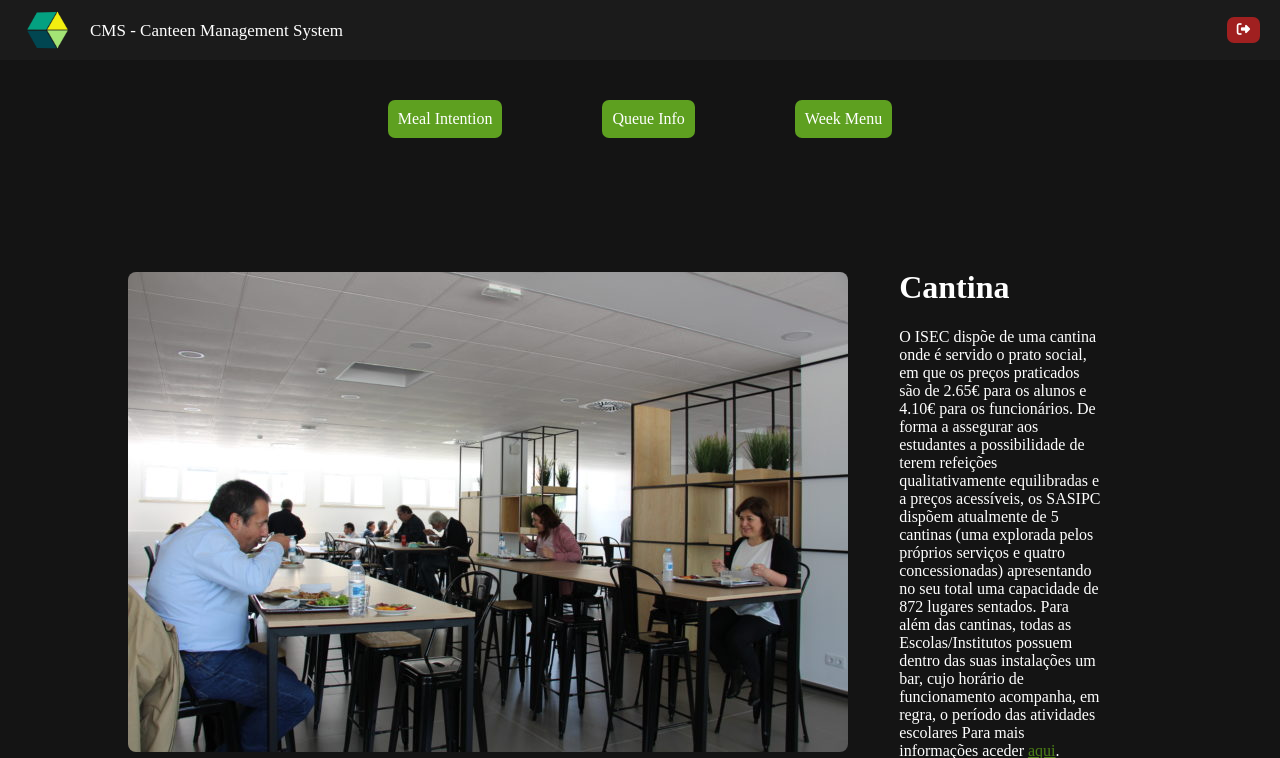
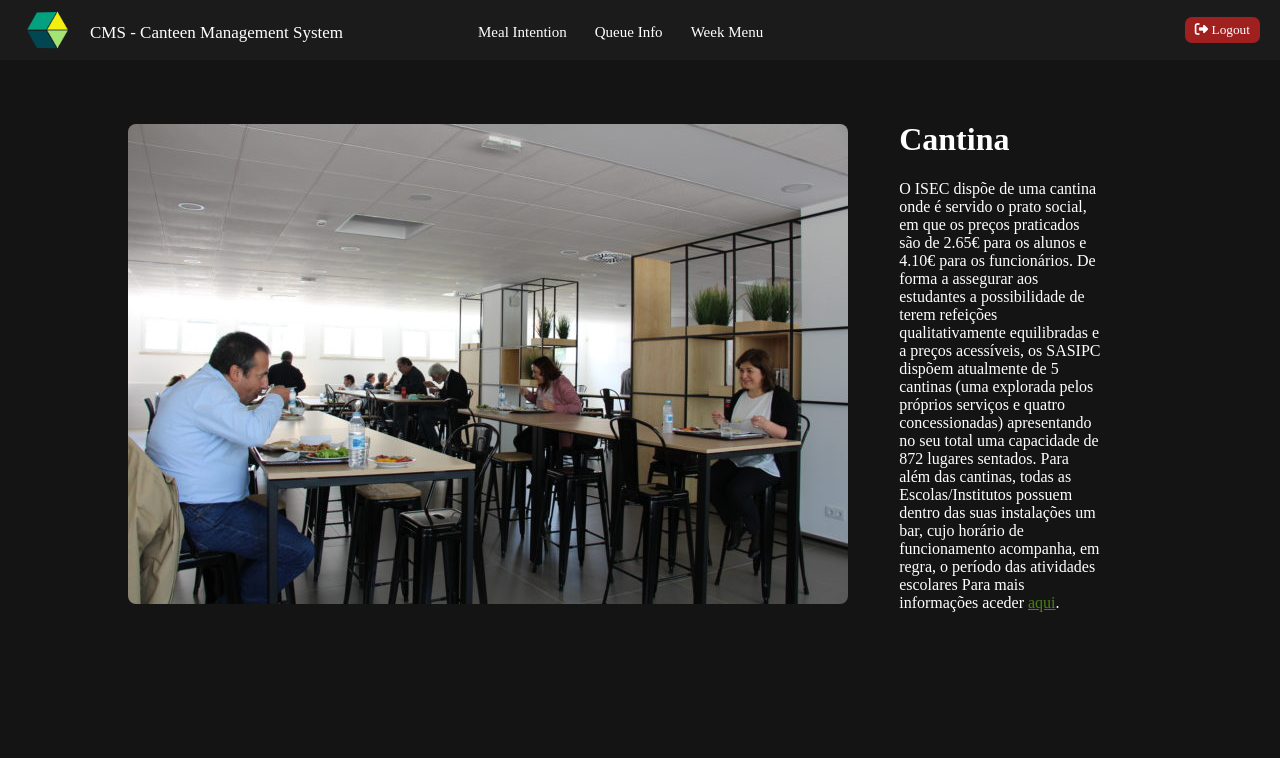
Before and after one commit to Asuryu/GPS, a Flask app: template src/templates/index.html in a window 1280 px wide. Shown: the top 758 px of the page. After the commit the page ends 612 px from the top, so only its background shows below. Run offline with Flask 2, Linux system fonts and the light colour scheme; the template is opened without the code that fills it, so the values that code supplies are empty; data comes from the database, SQL or seed files in the repository; some libraries are stand-ins or nearby versions; some web fonts are replaced.

Commit message:
Moving navbar to every page

```diff
--- a/src/static/css/index.css
+++ b/src/static/css/index.css
@@ -39,34 +39,11 @@ header .logo h {
     left: 70px;
     width: 400px;
     top: 50%;
-    transform: translate(0%, -50%);
+    transform: translate(0%, calc(-50% + 2px));
     padding: 0;
     margin: 0;
     font-family: AdiNeueRegular;
     font-size: 17px;
-}
-
-.logout{
-    position: absolute;
-    top: 50%;
-    right: 20px;
-    transform: translate(0%, -50%);
-    display: flex;
-    flex-direction: line;
-    font-family: AdiNeueRegular;
-    text-decoration: none;
-    border: none;
-    color: white;
-}
-
-.logout a{
-    text-decoration: none;
-    display: block;
-    color: white;
-}
-
-.logout:hover {
-    background-color: #7f1616;
 }
 
 body {
@@ -79,43 +56,6 @@ body {
     flex-direction: column;
     align-items: center;
 }
-
-.buttons{
-    display: flex;
-    flex-direction: row;
-}
-
-.button {
-    font-family: AdiNeueRegular;
-    margin-top: 100px;
-    margin-bottom: 100px;
-    margin-left: 50px;
-    margin-right: 50px;
-    display: block;
-    padding: 5px;
-    margin-bottom: 10px;
-    border: none;
-    border-radius: 7px;
-    font-size: 10px;
-    background-color: #5ea020;
-    color: white;
-}
-
-.button a {
-    text-decoration: none;
-    display: block;
-    padding: 5px;
-    border: none;
-    border-radius: 7px;
-    font-size: 16px;
-    background-color: #5ea020;
-    color: white;
-}
-
-.button:hover {
-    background-color: #4c7f16;
-}
-
 
 * {
     box-sizing: border-box;
--- a/src/static/css/main.css
+++ b/src/static/css/main.css
@@ -35,7 +35,6 @@ header .logo{
 header .logo h{
     position: absolute;
     color: white;
-    left: 70px;
     width: 400px;
     top: 50%;
     transform: translate(0%, -50%);
@@ -96,3 +95,47 @@ button, input[type="submit"]{
     color: white;
     border-radius: 8px;
 }
+
+.links {
+    position: relative;
+    display: flex;
+    top: 2px;
+    left: 430px;
+    flex-direction: row;
+    width: 100%;
+    margin-top: 100px;
+    margin-bottom: 100px;
+}
+.links a{
+    text-decoration: none;
+    margin-left: 28px;
+    color: white;
+    font-size: 15px;
+    font-family: AdiNeueRegular;
+}
+.links a:hover{
+    color: #5ea020;
+}
+
+.logout{
+    position: absolute;
+    top: 50%;
+    right: 20px;
+    transform: translate(0%, -50%);
+    display: flex;
+    flex-direction: line;
+    font-family: AdiNeueRegular;
+    text-decoration: none;
+    border: none;
+    color: white;
+}
+
+.logout a{
+    text-decoration: none;
+    display: block;
+    color: white;
+}
+
+.logout:hover {
+    background-color: #7f1616;
+}
--- a/src/templates/index.html
+++ b/src/templates/index.html
@@ -16,33 +16,20 @@
             <img src="static/images/CMSLogo.png" alt="logo">
             <h>CMS - Canteen Management System</h>
         </div>
+        <div class="links">
+            <a href="/meal">Meal Intention</a>
+            <a href="/queue">Queue Info</a>
+            <a href="/menu">Week Menu</a>
+            {% if role == "admin" %}
+            <a href="/admin_manager">Admin manager</a>
+            <a href="/menu_update">Menu Update</a>
+            <a href="/statistics">Statistics</a>
+            {% endif %}
+        </div>
         <button class="button-negative logout">
-            <a href="/logout"><i class="fa-solid fa-right-from-bracket"></i></a>
+            <a href="/logout"><i class="fa-solid fa-right-from-bracket"></i> Logout</a>
         </button>
     </header>
-    <container class="buttons">
-
-        <button class="button">
-            <a href="/meal">Meal Intention</a>
-        </button>
-        <button class="button">
-            <a href="/queue">Queue Info</a>
-        </button>
-        <button class="button">
-            <a href="/menu">Week Menu</a>
-        </button>
-        {% if role == "admin" %}
-        <button class="button">
-            <a href="/admin_manager">Admin manager</a>
-        </button>
-        <button class="button">
-            <a href="/menu_update">Menu Update</a>
-        </button>
-        <button class="button">
-            <a href="/statistics">Statistics</a>
-        </button>
-        {% endif %}
-    </container>
     <container class="imageAndText">
        <img style="border-radius: 8px;" src="static/images/food.jpeg" alt="food">
          <div class="text">
--- a/src/templates/meal.html
+++ b/src/templates/meal.html
@@ -4,8 +4,10 @@
     <meta charset="UTF-8">
     <meta http-equiv="X-UA-Compatible" content="IE=edge">
     <meta name="viewport" content="width=device-width, initial-scale=1.0">
+    <link rel="stylesheet" href="static/css/main.css">
     <link rel="stylesheet" href="static/css/meal.css">
     <link rel="icon" type="image/x-icon" href="static/images/favicon.ico">
+    <script src="https://kit.fontawesome.com/a1c321da30.js" crossorigin="anonymous"></script>
     <script src="https://ajax.googleapis.com/ajax/libs/jquery/3.6.1/jquery.min.js"></script>
     <script src="static/js/meal.js"></script>
     <title>CMS - Meal Intention</title>
```
Also changed, not shown: src/static/css/login.css (+0 -17 lines), src/templates/menu.html (+20 -0 lines), src/templates/menuUpdate.html (+13 -2 lines), src/templates/queue.html (+19 -0 lines), src/templates/statistics.html (+13 -2 lines), src/templates/login.html (indentation only).
